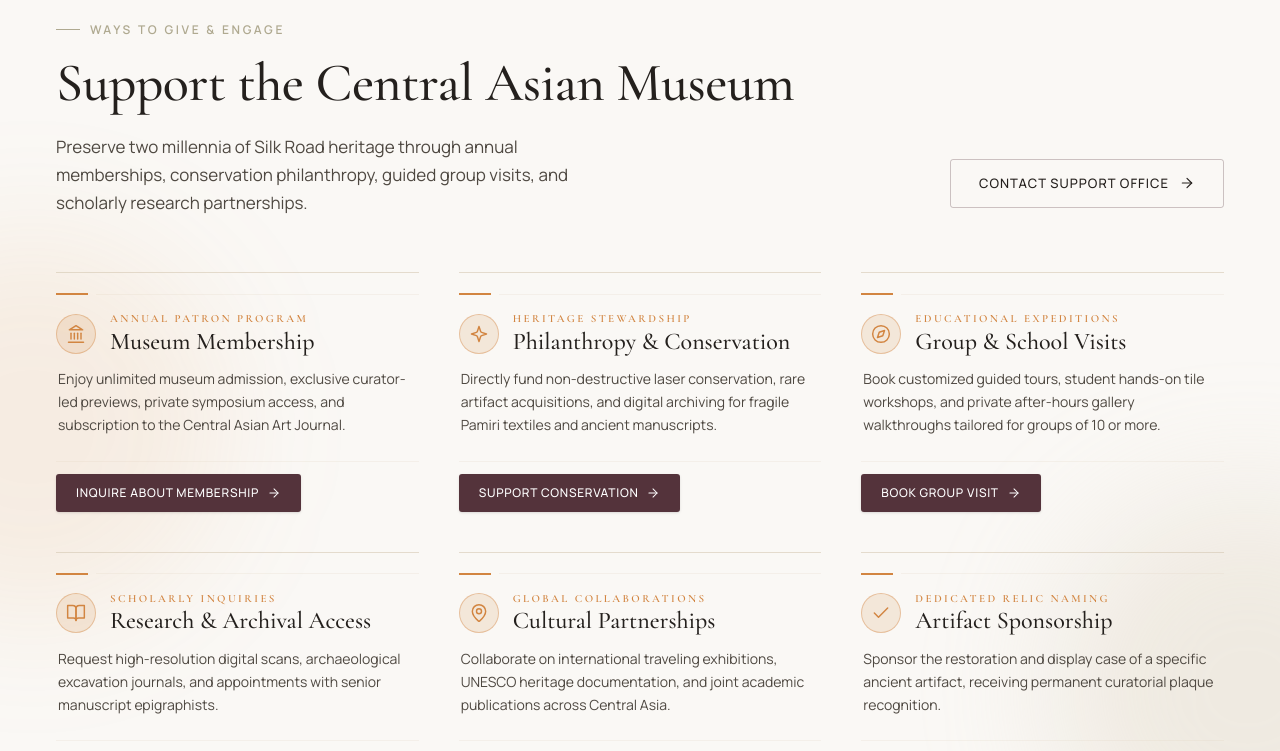
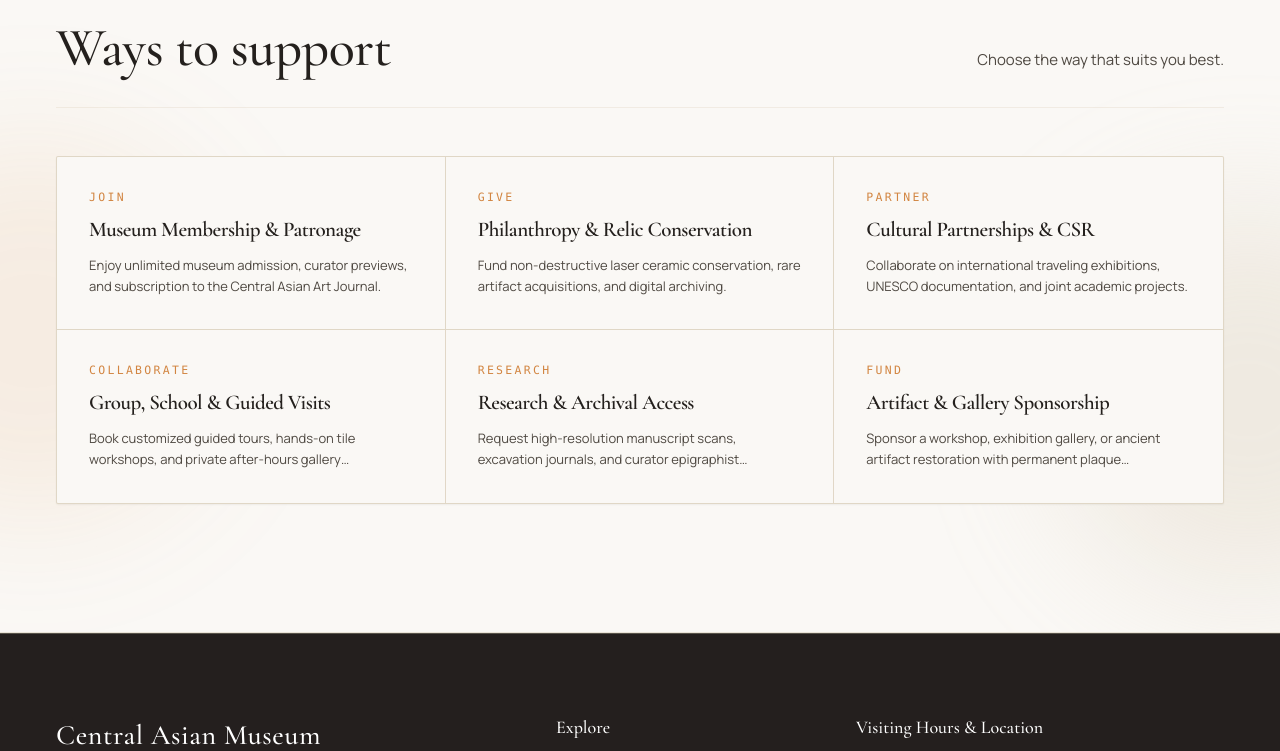
Before and after one commit to Keviot/central-asian-museum, a Next.js app: page / in a window 1280 px wide. Shown: the part 6580-7331 px from the top of the page. Built offline with nearby package versions, Linux system fonts and the light colour scheme.

Commit message:
feat: add contact page, interactive form, and support inquiry section

```diff
--- a/components/contact/ContactForm.tsx
+++ b/components/contact/ContactForm.tsx
@@ -1,16 +1,16 @@
 "use client";
 
 import { useSearchParams } from "next/navigation";
-import { useEffect, useState } from "react";
+import { useState } from "react";
 import { Icon } from "@/components/ui/Icon";
 import { Button } from "@/components/ui/Button";
 
 const intentSubjectMap: Record<string, string> = {
-  membership: "Museum Membership & Annual Patronage",
-  patron: "Philanthropy, Donations & Relic Conservation",
+  membership: "Museum Membership & Patronage",
+  patron: "Philanthropy & Relic Conservation",
   visits: "Group, School & Guided Visits",
-  research: "Research & Archival Access Requests",
-  partnership: "Cultural Partnerships & Collaborations",
+  research: "Research & Archival Access",
+  partnership: "Cultural Partnerships & CSR",
   sponsorship: "Artifact & Gallery Sponsorship",
 };
 
@@ -34,13 +34,13 @@ export function ContactForm() {
   };
 
   return (
-    <div className="w-full rounded-sm border border-border bg-surface p-6 sm:p-8 md:p-10 shadow-sm">
+    <div className="w-full bg-transparent">
       {rawIntent && intentSubjectMap[rawIntent] && (
-        <div className="mb-6 flex items-center gap-3 rounded-xs border border-palette-amber/40 bg-palette-amber/10 px-4 py-3 text-[13px] text-heading">
+        <div className="mb-8 flex items-center gap-3 border-b border-palette-amber/40 pb-4 text-[13.5px] text-heading">
           <Icon name="sparkles" size={18} className="text-palette-amber shrink-0" />
           <p>
-            Intent Detected: Pre-selected subject for{" "}
-            <strong className="text-palette-amber font-semibold">
+            Inquiry Intent Pre-selected:{" "}
+            <strong className="text-palette-amber font-medium">
               {intentSubjectMap[rawIntent]}
             </strong>
           </p>
@@ -48,14 +48,14 @@ export function ContactForm() {
       )}
 
       {submitted ? (
-        <div className="py-12 text-center">
-          <div className="mx-auto flex h-14 w-14 items-center justify-center rounded-full bg-palette-sage/20 text-palette-sage border border-palette-sage/40">
-            <Icon name="check" size={26} />
+        <div className="py-12 border-b border-border-subtle">
+          <div className="flex h-12 w-12 items-center justify-center rounded-full bg-palette-sage/20 text-palette-sage border border-palette-sage/40">
+            <Icon name="check" size={24} />
           </div>
           <h3 className="mt-4 font-heading text-[28px] font-medium text-heading">
             Inquiry Received
           </h3>
-          <p className="mt-2 text-[15px] text-body max-w-md mx-auto">
+          <p className="mt-2 text-[15px] leading-relaxed text-body max-w-md">
             Thank you, <strong className="text-heading">{name}</strong>. Your inquiry regarding{" "}
             <strong className="text-palette-amber">{subject}</strong> has been transmitted to our curatorial office. We will reply within 24 business hours.
           </p>
@@ -74,11 +74,11 @@ export function ContactForm() {
           </div>
         </div>
       ) : (
-        <form onSubmit={handleSubmit} className="flex flex-col gap-6">
-          <div className="grid grid-cols-1 gap-6 sm:grid-cols-2">
-            {/* Full Name */}
-            <div>
-              <label htmlFor="contact-name" className="block text-[12px] font-semibold uppercase tracking-[0.14em] text-heading mb-2">
+        <form onSubmit={handleSubmit} className="flex flex-col gap-10">
+          <div className="grid grid-cols-1 gap-10 sm:grid-cols-2">
+            {/* Full Name Field (Line Based) */}
+            <div className="group relative">
+              <label htmlFor="contact-name" className="block font-heading text-[11px] font-semibold uppercase tracking-[0.22em] text-palette-amber mb-1">
                 Full Name <span className="text-palette-amber">*</span>
               </label>
               <input
@@ -88,13 +88,13 @@ export function ContactForm() {
                 value={name}
                 onChange={(e) => setName(e.target.value)}
                 placeholder="e.g. Eleanor Vance"
-                className="w-full rounded-[3px] border border-border bg-bg-secondary px-4 py-3 text-[14px] text-heading placeholder:text-muted focus:border-btn-bg focus:outline-none transition-colors"
+                className="w-full bg-transparent border-b border-border-subtle pb-3 pt-1 text-[15px] text-heading placeholder:text-muted/50 focus:border-palette-amber focus:outline-none transition-colors"
               />
             </div>
 
-            {/* Email Address */}
-            <div>
-              <label htmlFor="contact-email" className="block text-[12px] font-semibold uppercase tracking-[0.14em] text-heading mb-2">
+            {/* Email Address Field (Line Based) */}
+            <div className="group relative">
+              <label htmlFor="contact-email" className="block font-heading text-[11px] font-semibold uppercase tracking-[0.22em] text-palette-amber mb-1">
                 Email Address <span className="text-palette-amber">*</span>
               </label>
               <input
@@ -104,15 +104,15 @@ export function ContactForm() {
                 value={email}
                 onChange={(e) => setEmail(e.target.value)}
                 placeholder="eleanor@example.com"
-                className="w-full rounded-[3px] border border-border bg-bg-secondary px-4 py-3 text-[14px] text-heading placeholder:text-muted focus:border-btn-bg focus:outline-none transition-colors"
+                className="w-full bg-transparent border-b border-border-subtle pb-3 pt-1 text-[15px] text-heading placeholder:text-muted/50 focus:border-palette-amber focus:outline-none transition-colors"
               />
             </div>
           </div>
 
-          <div className="grid grid-cols-1 gap-6 sm:grid-cols-2">
-            {/* Phone Number */}
-            <div>
-              <label htmlFor="contact-phone" className="block text-[12px] font-semibold uppercase tracking-[0.14em] text-heading mb-2">
+          <div className="grid grid-cols-1 gap-10 sm:grid-cols-2">
+            {/* Phone Number Field (Line Based) */}
+            <div className="group relative">
+              <label htmlFor="contact-phone" className="block font-heading text-[11px] font-semibold uppercase tracking-[0.22em] text-palette-amber mb-1">
                 Phone Number (Optional)
               </label>
               <input
@@ -121,13 +121,13 @@ export function ContactForm() {
                 value={phone}
                 onChange={(e) => setPhone(e.target.value)}
                 placeholder="+1 (555) 000-0000"
-                className="w-full rounded-[3px] border border-border bg-bg-secondary px-4 py-3 text-[14px] text-heading placeholder:text-muted focus:border-btn-bg focus:outline-none transition-colors"
+                className="w-full bg-transparent border-b border-border-subtle pb-3 pt-1 text-[15px] text-heading placeholder:text-muted/50 focus:border-palette-amber focus:outline-none transition-colors"
               />
             </div>
 
-            {/* Inquiry Subject (Intent Dropdown) */}
-            <div>
-              <label htmlFor="contact-subject" className="block text-[12px] font-semibold uppercase tracking-[0.14em] text-heading mb-2">
+            {/* Inquiry Subject (Intent Dropdown - Line Based) */}
+            <div className="group relative">
+              <label htmlFor="contact-subject" className="block font-heading text-[11px] font-semibold uppercase tracking-[0.22em] text-palette-amber mb-1">
                 Inquiry Subject <span className="text-palette-amber">*</span>
               </label>
               <select
@@ -135,36 +135,36 @@ export function ContactForm() {
                 required
                 value={subject}
                 onChange={(e) => setSelectedSubject(e.target.value)}
-                className="w-full rounded-[3px] border border-border bg-bg-secondary px-4 py-3 text-[14px] text-heading focus:border-btn-bg focus:outline-none transition-colors"
+                className="w-full bg-transparent border-b border-border-subtle pb-3 pt-1 text-[15px] text-heading focus:border-palette-amber focus:outline-none transition-colors cursor-pointer"
               >
-                <option value="General Museum Inquiry">General Museum Inquiry</option>
-                <option value="Museum Membership & Annual Patronage">Museum Membership & Annual Patronage</option>
-                <option value="Philanthropy, Donations & Relic Conservation">Philanthropy, Donations & Relic Conservation</option>
-                <option value="Group, School & Guided Visits">Group, School & Guided Visits</option>
-                <option value="Research & Archival Access Requests">Research & Archival Access Requests</option>
-                <option value="Cultural Partnerships & Collaborations">Cultural Partnerships & Collaborations</option>
-                <option value="Artifact & Gallery Sponsorship">Artifact & Gallery Sponsorship</option>
+                <option value="General Museum Inquiry" className="bg-surface text-heading">General Museum Inquiry</option>
+                <option value="Museum Membership & Patronage" className="bg-surface text-heading">Museum Membership & Patronage</option>
+                <option value="Philanthropy & Relic Conservation" className="bg-surface text-heading">Philanthropy & Relic Conservation</option>
+                <option value="Group, School & Guided Visits" className="bg-surface text-heading">Group, School & Guided Visits</option>
+                <option value="Research & Archival Access" className="bg-surface text-heading">Research & Archival Access</option>
+                <option value="Cultural Partnerships & CSR" className="bg-surface text-heading">Cultural Partnerships & CSR</option>
+                <option value="Artifact & Gallery Sponsorship" className="bg-surface text-heading">Artifact & Gallery Sponsorship</option>
               </select>
             </div>
           </div>
 
-          {/* Message Textarea */}
-          <div>
-            <label htmlFor="contact-message" className="block text-[12px] font-semibold uppercase tracking-[0.14em] text-heading mb-2">
+          {/* Message Details (Line Based Textarea) */}
+          <div className="group relative">
+            <label htmlFor="contact-message" className="block font-heading text-[11px] font-semibold uppercase tracking-[0.22em] text-palette-amber mb-1">
               Message & Inquiry Details <span className="text-palette-amber">*</span>
             </label>
             <textarea
               id="contact-message"
               required
-              rows={5}
+              rows={4}
               value={message}
               onChange={(e) => setMessage(e.target.value)}
               placeholder="Please describe your support inquiry, date preferences, or research interests..."
-              className="w-full rounded-[3px] border border-border bg-bg-secondary p-4 text-[14px] text-heading placeholder:text-muted focus:border-btn-bg focus:outline-none transition-colors"
+              className="w-full bg-transparent border-b border-border-subtle pb-3 pt-1 text-[15px] text-heading placeholder:text-muted/50 focus:border-palette-amber focus:outline-none transition-colors resize-y"
             />
           </div>
 
-          {/* Submit Button */}
+          {/* Submit Action */}
           <div className="pt-2">
             <Button type="submit" variant="primary" size="lg" icon="arrow-right" className="w-full sm:w-auto">
               Submit Inquiry
--- a/components/home/SupportSection.tsx
+++ b/components/home/SupportSection.tsx
@@ -1,20 +1,16 @@
+import Link from "next/link";
 import { Container } from "@/components/ui/Container";
-import { SectionHeading } from "@/components/ui/SectionHeading";
-import { Button } from "@/components/ui/Button";
-import { Icon } from "@/components/ui/Icon";
 import { supportIntentsData, type SupportIntentItem } from "@/lib/support";
 
 type SupportSectionProps = {
-  kicker?: string;
   title?: string;
-  description?: string;
+  subtitle?: string;
   items?: SupportIntentItem[];
 };
 
 export function SupportSection({
-  kicker = "Ways to Give & Engage",
-  title = "Support the Central Asian Museum",
-  description = "Preserve two millennia of Silk Road heritage through annual memberships, conservation philanthropy, guided group visits, and scholarly research partnerships.",
+  title = "Ways to support",
+  subtitle = "Choose the way that suits you best.",
   items = supportIntentsData,
 }: SupportSectionProps) {
   return (
@@ -30,74 +26,57 @@ export function SupportSection({
       />
 
       <Container className="relative z-10">
-        {/* Section Header */}
-        <div className="flex flex-col justify-between gap-6 sm:flex-row sm:items-end">
-          <SectionHeading
-            kicker={kicker}
-            title={title}
-            description={description}
-          />
+        {/* Section Header: Left Title + Right Subtitle */}
+        <div className="flex flex-col justify-between gap-4 md:flex-row md:items-baseline border-b border-border-subtle/60 pb-8 mb-12">
+          <h2 className="font-heading text-[38px] font-medium text-heading sm:text-[48px] md:text-[54px] leading-none tracking-[-0.01em]">
+            {title}
+          </h2>
 
-          <div className="shrink-0 pb-2">
-            <Button
-              href="/contact"
-              variant="outline"
-              icon="arrow-right"
-              size="md"
-            >
-              Contact Support Office
-            </Button>
-          </div>
+          <p className="text-[14px] sm:text-[15px] text-body font-normal">
+            {subtitle}
+          </p>
         </div>
 
-        {/* Intent Cards Grid */}
-        <div className="mt-14 grid grid-cols-1 gap-8 sm:grid-cols-2 lg:grid-cols-3 lg:gap-10">
-          {items.map((item) => (
-            <article
-              key={item.id}
-              className="group relative flex flex-col justify-between pt-5 border-t border-palette-sand/60 transition-all duration-300"
-            >
-              <div>
-                {/* Top Stylized Accent Bar */}
-                <div className="flex items-center gap-2 mb-4" aria-hidden="true">
-                  <span className="h-[2px] w-8 bg-palette-amber transition-all duration-500 group-hover:w-14" />
-                  <span className="h-px flex-1 bg-border-subtle/40" />
-                </div>
+        {/* Enclosed 3x2 Grid Table Container */}
+        <div className="border border-palette-sand/70 bg-bg rounded-xs shadow-xs overflow-hidden">
+          <div className="grid grid-cols-1 md:grid-cols-3">
+            {items.map((item, index) => {
+              const isRow1 = index < 3;
+              const isCol1Or2 = index % 3 !== 2;
+              const isLastItem = index === items.length - 1;
 
-                {/* Icon Badge & Kicker Header */}
-                <div className="flex items-center gap-3.5 mb-3">
-                  <div className="flex h-10 w-10 shrink-0 items-center justify-center rounded-full border border-palette-amber/40 bg-palette-amber/15 text-palette-amber transition-colors duration-300 group-hover:bg-palette-amber/25">
-                    <Icon name={item.icon} size={20} />
-                  </div>
+              return (
+                <Link
+                  key={item.id}
+                  href={`/contact?intent=${item.intentKey}`}
+                  className={`group relative flex flex-col justify-between p-7 sm:p-8 transition-colors duration-300 hover:bg-palette-sand/20 cursor-pointer select-none ${
+                    isRow1
+                      ? "border-b border-palette-sand/70"
+                      : isLastItem
+                      ? ""
+                      : "border-b border-palette-sand/70 md:border-b-0"
+                  } ${isCol1Or2 ? "md:border-r md:border-palette-sand/70" : ""}`}
+                >
                   <div>
-                    <p className="font-heading text-[11px] font-semibold uppercase tracking-[0.22em] text-palette-amber">
+                    {/* Category Kicker */}
+                    <span className="font-mono text-[11.5px] font-medium uppercase tracking-[0.2em] text-palette-amber block">
                       {item.kicker}
-                    </p>
-                    <h3 className="font-heading text-[22px] font-medium leading-[1.2] text-heading sm:text-[24px] group-hover:text-palette-amber transition-colors">
+                    </span>
+
+                    {/* Main Headline (Single Line) */}
+                    <h3 className="mt-2.5 font-heading text-[19px] sm:text-[21px] font-semibold text-heading leading-snug tracking-tight truncate group-hover:text-palette-amber transition-colors">
                       {item.title}
                     </h3>
+
+                    {/* Short Description (Strict 2 Lines) */}
+                    <p className="mt-2.5 text-[13px] leading-relaxed text-body line-clamp-2">
+                      {item.description}
+                    </p>
                   </div>
-                </div>
-
-                {/* Intent Description */}
-                <p className="mt-3 text-[14px] leading-relaxed text-body pl-0.5">
-                  {item.description}
-                </p>
-              </div>
-
-              {/* Action Button Linking to Contact Page with Query Param */}
-              <div className="mt-6 pt-3 border-t border-border-subtle/40 flex items-center justify-between">
-                <Button
-                  href={`/contact?intent=${item.intentKey}`}
-                  variant="primary"
-                  size="sm"
-                  icon="arrow-right"
-                >
-                  {item.ctaLabel}
-                </Button>
-              </div>
-            </article>
-          ))}
+                </Link>
+              );
+            })}
+          </div>
         </div>
       </Container>
     </section>
--- a/lib/support.ts
+++ b/lib/support.ts
@@ -22,61 +22,61 @@ export const supportIntentsData: SupportIntentItem[] = [
   {
     id: "membership",
     intentKey: "membership",
-    title: "Museum Membership",
-    kicker: "Annual Patron Program",
+    title: "Museum Membership & Patronage",
+    kicker: "Join",
     icon: "landmark",
     description:
-      "Enjoy unlimited museum admission, exclusive curator-led previews, private symposium access, and subscription to the Central Asian Art Journal.",
+      "Enjoy unlimited museum admission, curator previews, and subscription to the Central Asian Art Journal.",
     ctaLabel: "Inquire About Membership",
   },
   {
     id: "patron",
     intentKey: "patron",
-    title: "Philanthropy & Conservation",
-    kicker: "Heritage Stewardship",
+    title: "Philanthropy & Relic Conservation",
+    kicker: "Give",
     icon: "sparkles",
     description:
-      "Directly fund non-destructive laser conservation, rare artifact acquisitions, and digital archiving for fragile Pamiri textiles and ancient manuscripts.",
+      "Fund non-destructive laser ceramic conservation, rare artifact acquisitions, and digital archiving.",
     ctaLabel: "Support Conservation",
+  },
+  {
+    id: "partnership",
+    intentKey: "partnership",
+    title: "Cultural Partnerships & CSR",
+    kicker: "Partner",
+    icon: "map-pin",
+    description:
+      "Collaborate on international traveling exhibitions, UNESCO documentation, and joint academic projects.",
+    ctaLabel: "Propose Partnership",
   },
   {
     id: "visits",
     intentKey: "visits",
-    title: "Group & School Visits",
-    kicker: "Educational Expeditions",
+    title: "Group, School & Guided Visits",
+    kicker: "Collaborate",
     icon: "compass",
     description:
-      "Book customized guided tours, student hands-on tile workshops, and private after-hours gallery walkthroughs tailored for groups of 10 or more.",
+      "Book customized guided tours, hands-on tile workshops, and private after-hours gallery walkthroughs.",
     ctaLabel: "Book Group Visit",
   },
   {
     id: "research",
     intentKey: "research",
     title: "Research & Archival Access",
-    kicker: "Scholarly Inquiries",
+    kicker: "Research",
     icon: "book-open",
     description:
-      "Request high-resolution digital scans, archaeological excavation journals, and appointments with senior manuscript epigraphists.",
+      "Request high-resolution manuscript scans, excavation journals, and curator epigraphist appointments.",
     ctaLabel: "Request Archive Access",
-  },
-  {
-    id: "partnership",
-    intentKey: "partnership",
-    title: "Cultural Partnerships",
-    kicker: "Global Collaborations",
-    icon: "map-pin",
-    description:
-      "Collaborate on international traveling exhibitions, UNESCO heritage documentation, and joint academic publications across Central Asia.",
-    ctaLabel: "Propose Partnership",
   },
   {
     id: "sponsorship",
     intentKey: "sponsorship",
-    title: "Artifact Sponsorship",
-    kicker: "Dedicated Relic Naming",
+    title: "Artifact & Gallery Sponsorship",
+    kicker: "Fund",
     icon: "check",
     description:
-      "Sponsor the restoration and display case of a specific ancient artifact, receiving permanent curatorial plaque recognition.",
+      "Sponsor a workshop, exhibition gallery, or ancient artifact restoration with permanent plaque recognition.",
     ctaLabel: "Sponsor An Artifact",
   },
 ];
```
Also changed, not shown: app/contact/page.tsx (+15 -15 lines).
